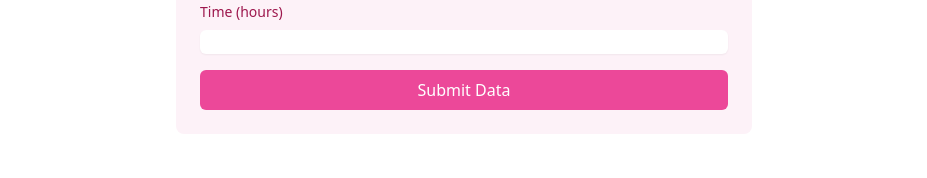
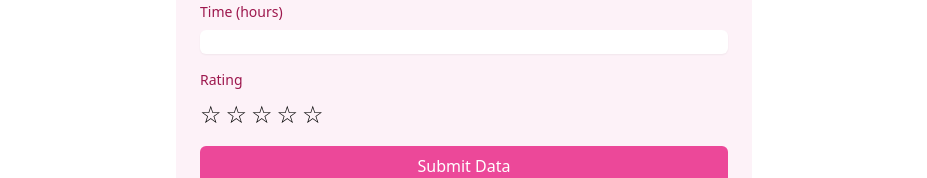
Before and after one commit to meneramandarin/mani-pedi-index, a React (Create React App) app: page / in a window 1280 px wide. Shown: the part 840-1018 px from the top of the page, without its empty margins (176-1103 px from the left). Before the commit the page ends 990 px from the top, so only its background shows below. Built offline with nearby package versions, Linux system fonts and the light colour scheme; no server answers; the database is empty.

Commit message:
added rating

```diff
--- a/src/ManiPediIndex.js
+++ b/src/ManiPediIndex.js
@@ -14,7 +14,8 @@ const ManiPediIndex = () => {
     price: '',
     time: '',
     is_mani: false,
-    is_pedi: false
+    is_pedi: false,
+    rating: 0
   });
   const [selectedCity, setSelectedCity] = useState(null);
   const [allData, setAllData] = useState([]);
@@ -105,6 +106,23 @@ const ManiPediIndex = () => {
   const maxPrice = 50;
   const maxTime = 5;
 
+  // Rating
+  const StarRating = ({ rating, setRating }) => {
+    return (
+      <div className="flex gap-1">
+        {[1, 2, 3, 4, 5].map((star) => (
+          <button
+            key={star}
+            onClick={() => setRating(star)}
+            className="text-2xl focus:outline-none"
+          >
+            {star <= rating ? '★' : '☆'}
+          </button>
+        ))}
+      </div>
+    );
+  };
+
   const handleSubmit = async (e) => {
     e.preventDefault();
     console.log('Starting submission with data:', formData, selectedCity);
@@ -131,7 +149,8 @@ const ManiPediIndex = () => {
         price: Number(formData.price),
         time: Number(formData.time),
         is_mani: formData.is_mani,
-        is_pedi: formData.is_pedi
+        is_pedi: formData.is_pedi,
+        rating: formData.rating
     };
 
     console.log('Submitting data:', submitData);
@@ -163,7 +182,8 @@ const ManiPediIndex = () => {
               price: '',
               time: '',
               is_mani: false,
-              is_pedi: false
+              is_pedi: false,
+              rating: 0
           });
             // Fetch updated data after successful submission
             const updatedResponse = await fetch(fetchUrl, fetchOptions);
@@ -340,6 +360,15 @@ const ManiPediIndex = () => {
               required
             />
           </div>
+          <div>
+          <label className="block text-sm font-medium text-pink-800 mb-2">
+           Rating
+           </label>
+          <StarRating
+           rating={formData.rating}
+            setRating={(value) => setFormData({...formData, rating: value})}
+            />
+          </div>
           <button
             type="submit"
             className="w-full bg-pink-500 text-white py-2 px-4 rounded-md hover:bg-pink-600 transition-colors"
```
Also changed, not shown: api/getAggregatedData.js (+30 -6 lines), api/submit.js (+4 -3 lines).
